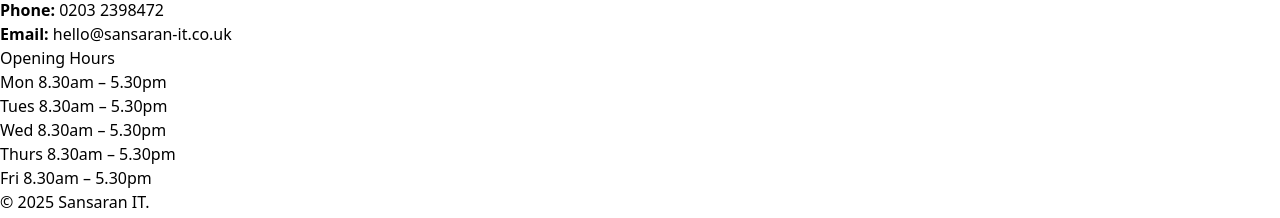
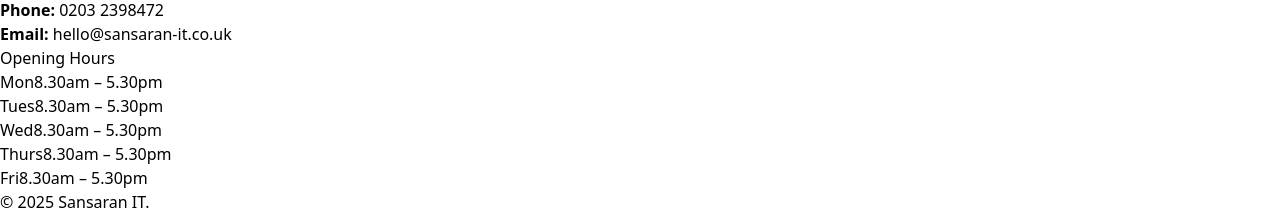
Before and after one commit to jamltg/sansaranIT, a React (Vite) app: page /contact in a window 1280 px wide. Shown: the part 1369-1587 px from the top of the page. Built offline with nearby package versions, Linux system fonts and the light colour scheme.

Commit message:
align opening hours

```diff
--- a/src/components/ContactInfo.jsx
+++ b/src/components/ContactInfo.jsx
@@ -23,14 +23,14 @@
 
       <div>
         <h3 className="font-semibold text-[#1f5175] mb-2">Opening Hours</h3>
-        <ul className="text-gray-700 space-y-1">
-          {/* Line up schedule */}
-          <li>Mon 8.30am – 5.30pm</li>
-          <li>Tues 8.30am – 5.30pm</li>
-          <li>Wed 8.30am – 5.30pm</li>
-          <li>Thurs 8.30am – 5.30pm</li>
-          <li>Fri 8.30am – 5.30pm</li>
-        </ul>
+        <ul class="text-gray-700 space-y-1">
+  <li class="flex justify-between max-w-[180px] space-x-5"><span>Mon</span><span>8.30am – 5.30pm</span></li>
+  <li class="flex justify-between max-w-[180px] space-x-5"><span>Tues</span><span>8.30am – 5.30pm</span></li>
+  <li class="flex justify-between max-w-[180px] space-x-5"><span>Wed</span><span>8.30am – 5.30pm</span></li>
+  <li class="flex justify-between max-w-[180px] space-x-5"><span>Thurs</span><span>8.30am – 5.30pm</span></li>
+  <li class="flex justify-between max-w-[180px] space-x-5"><span>Fri</span><span>8.30am – 5.30pm</span></li>
+</ul>
+
       </div>
     </div>
   );
```
